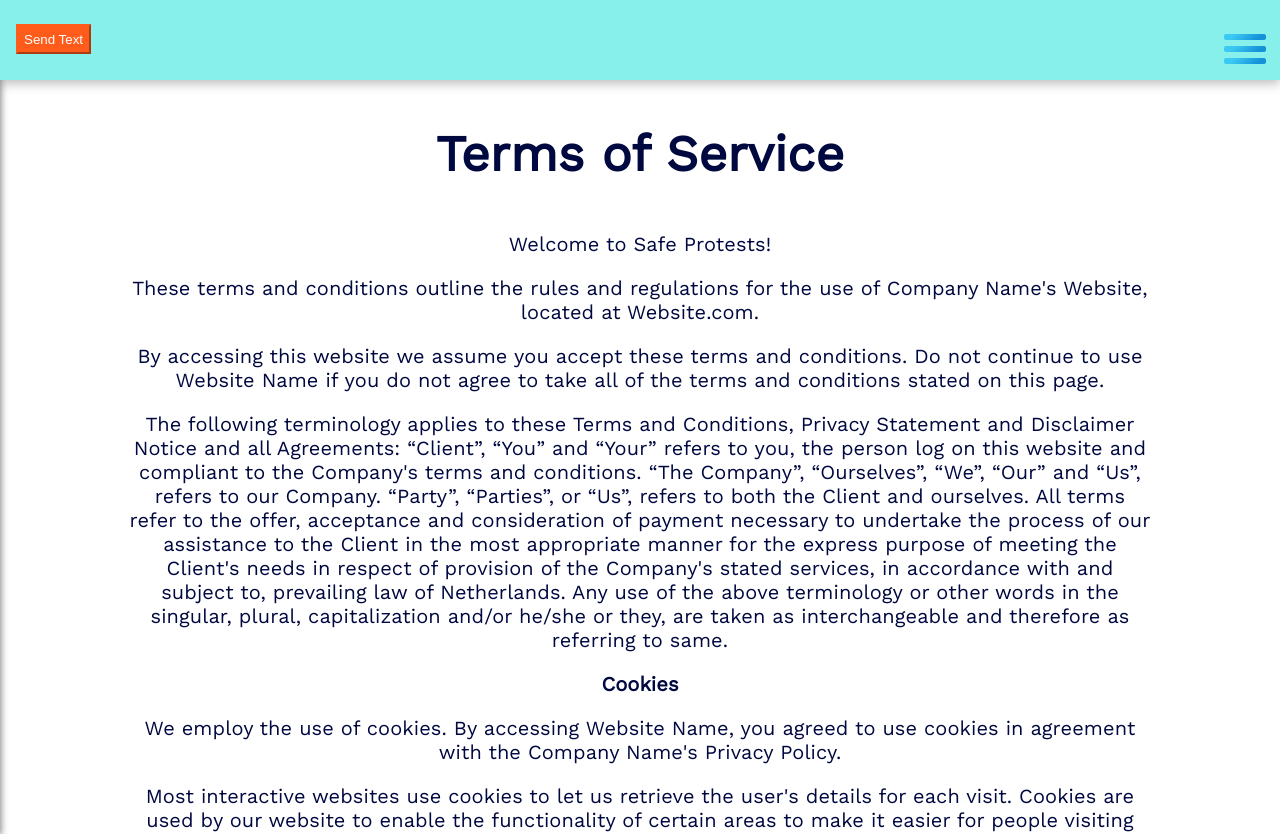
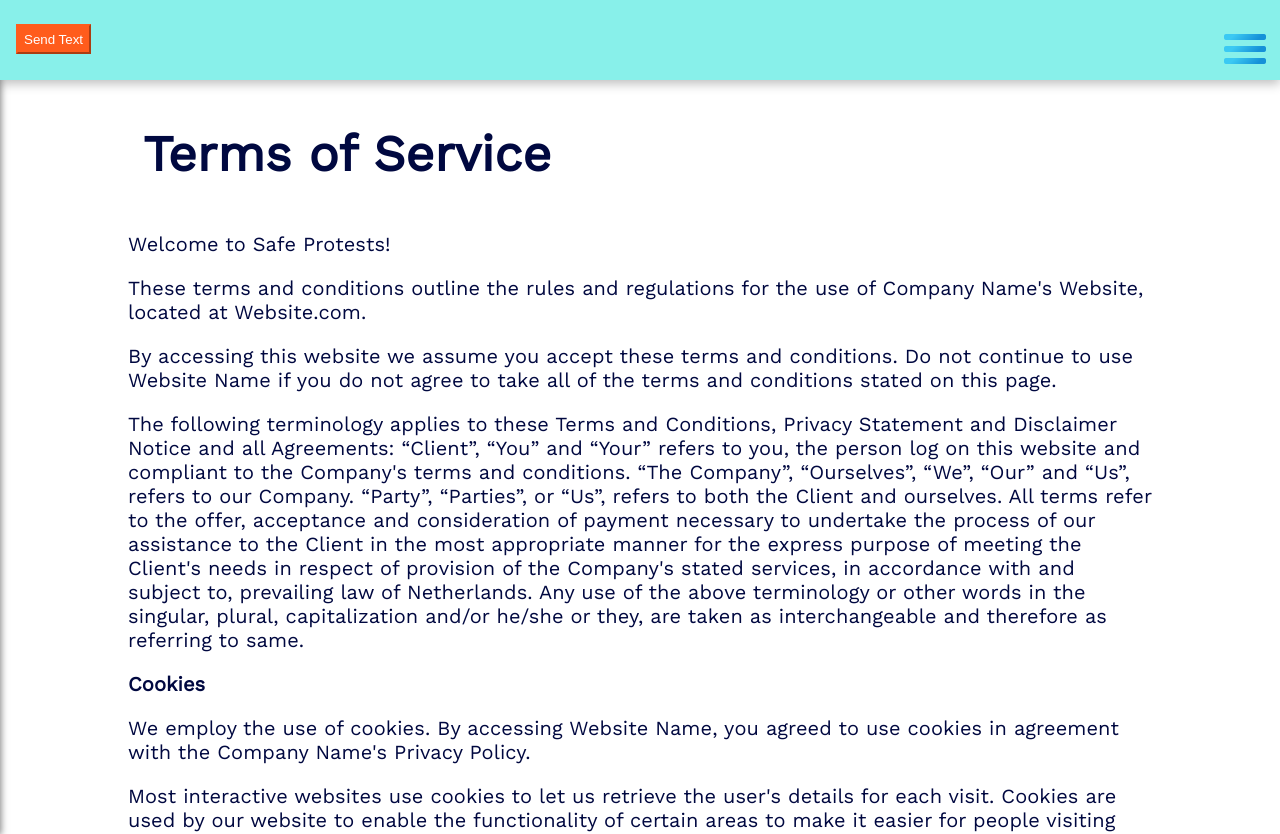
Before and after one commit to sunny-zuo/safe-protests, a React (Create React App) app in the folder client/: page /terms-of-service in a window 1280 px wide. Shown: the top 834 px of the page. Built offline with nearby package versions, Linux system fonts and the light colour scheme.

Commit message:
Update TermsOfService.js

```diff
--- a/client/src/pages/TermsOfService.js
+++ b/client/src/pages/TermsOfService.js
@@ -3,7 +3,7 @@
 const TermsOfService = () => {
 	return (
 		<div className="body">
-			<p className="text">
+			<p className="text" style={{textAlign: 'left'}}>
 				{" "}
 				<h1 className="title">Terms of Service</h1>
 
```
